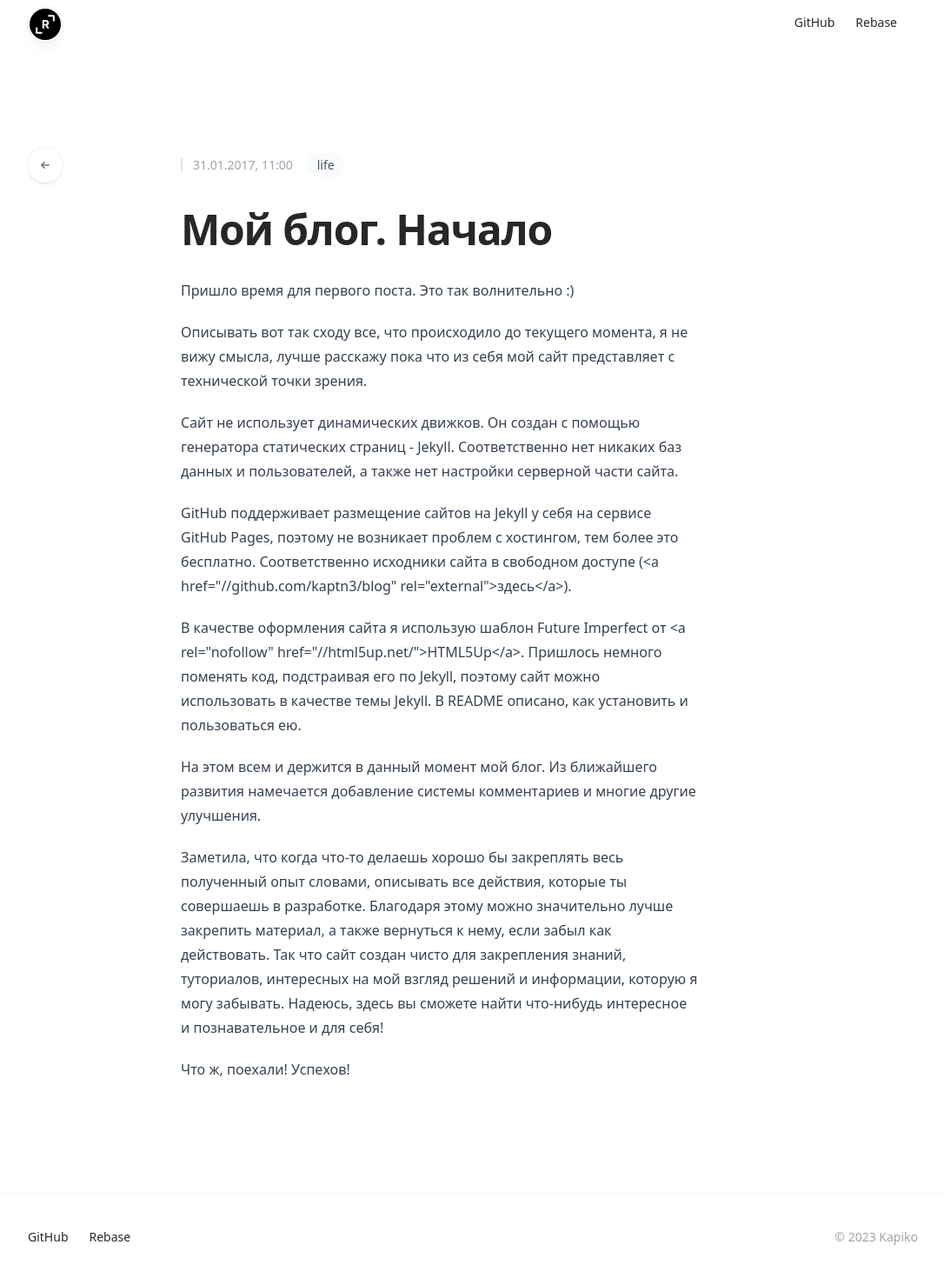
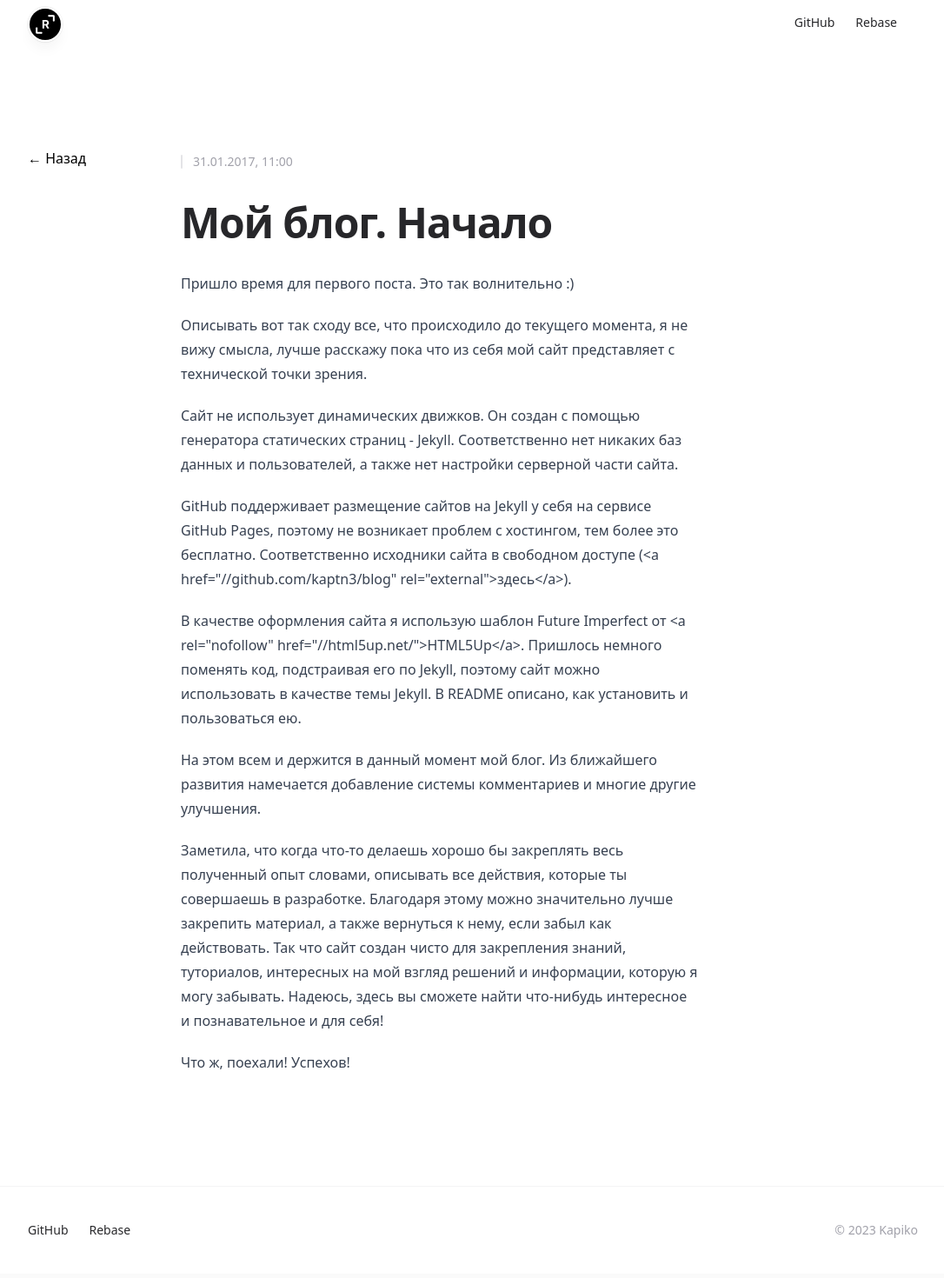
Before and after one commit to kaptn3/dev-blog-theme, a Next.js app: page /posts/2017-01-31-first-post in a window 1280 px wide. Shown: the part 16-1486 px from the top of the page at 87% size, without its empty margins (96-1182 px from the left). Built offline with nearby package versions, Linux system fonts and the light colour scheme.

Commit message:
feat: redisign

```diff
--- a/src/app/page.tsx
+++ b/src/app/page.tsx
@@ -7,13 +7,13 @@ export default function Home() {
   const allPostsData = getSortedPostsData()
 
   return (
-    <div>
+    <>
       <Hero />
-      <div className="flex flex-col gap-16">
+      <div className="flex flex-col gap-16 mb-12">
         {allPostsData.map((post) => (
           <PostCard key={post.slug} post={post} />
         ))}
       </div>
-    </div>
+    </>
   )
 }
--- a/src/components/BackButton/BackButton.tsx
+++ b/src/components/BackButton/BackButton.tsx
@@ -9,17 +9,10 @@ export const BackButton = () => {
     <button
       type="button"
       aria-label="Назад"
-      className="group mb-8 flex h-10 w-10 items-center justify-center rounded-full bg-white shadow-md shadow-zinc-800/5 ring-1 ring-zinc-900/5 transition lg:absolute lg:-left-5 lg:-mt-2 lg:mb-0 xl:-top-1.5 xl:left-0 xl:mt-0"
+      className="group mb-8 flex items-center justify-center transition lg:absolute lg:-left-5 lg:-mt-2 lg:mb-0 xl:-top-1.5 xl:left-0 xl:mt-0"
       onClick={() => router.back()}
     >
-      <svg
-        viewBox="0 0 16 16"
-        fill="none"
-        aria-hidden="true"
-        className="h-4 w-4 stroke-zinc-500 transition group-hover:stroke-zinc-700"
-      >
-        <path d="M7.25 11.25 3.75 8m0 0 3.5-3.25M3.75 8h8.5" strokeWidth="1.5" strokeLinecap="round" strokeLinejoin="round"/>
-      </svg>
+      ← Назад
     </button>
   );
 };
--- a/src/components/Footer/Footer.tsx
+++ b/src/components/Footer/Footer.tsx
@@ -2,7 +2,7 @@ import {MENU} from "@/consts";
 
 export const Footer = () => {
   return (
-    <footer className="border-t border-zinc-100 pb-16 pt-10">
+    <footer className="border-t border-zinc-100 py-10">
       <div className="mx-auto max-w-2xl lg:max-w-5xl flex justify-between">
         <div className="flex flex-wrap justify-center gap-x-6 gap-y-1 text-sm font-medium text-zinc-800 dark:text-zinc-200">
           {MENU.map((item) => (
--- a/src/components/PostCard/PostCard.tsx
+++ b/src/components/PostCard/PostCard.tsx
@@ -20,11 +20,13 @@ export const PostCard = ({ post }: PostCardProps) => {
       <p className="relative z-10 mt-2 text-sm text-zinc-600">
         {post.content}
       </p>
-      <div aria-hidden="true" className="relative z-10 mt-4 flex items-center text-sm font-medium" style={{ color: "#9089fc" }}>
-        Читать далее
-        <svg viewBox="0 0 16 16" fill="none" aria-hidden="true" className="ml-1 h-4 w-4 stroke-current">
-          <path d="M6.75 5.75 9.25 8l-2.5 2.25" strokeWidth="1.5" strokeLinecap="round" strokeLinejoin="round" />
-        </svg>
+      <div className="flex items-center gap-x-2 text-xs mt-3">
+        {(post.tags ?? []).map((tag) => (
+          <a key={tag} className="relative z-10 rounded-full bg-gray-50 px-3 py-1.5 font-medium text-gray-600" href="#">
+            {tag}
+          </a>
+          ))
+        }
       </div>
     </article>
   );
--- a/src/components/Time/Time.tsx
+++ b/src/components/Time/Time.tsx
@@ -14,9 +14,6 @@ export const Time = ({ post }: TimeProps) => {
       <time className="text-zinc-400 pl-3.5" dateTime={post.date}>
         {format(new Date(post.date), "dd.MM.yyyy, HH:mm")}
       </time>
-      <a className="relative z-10 rounded-full bg-gray-50 text-gray-600 px-3 py-1" href="#">
-        {post.category}
-      </a>
     </div>
   );
 };
```
